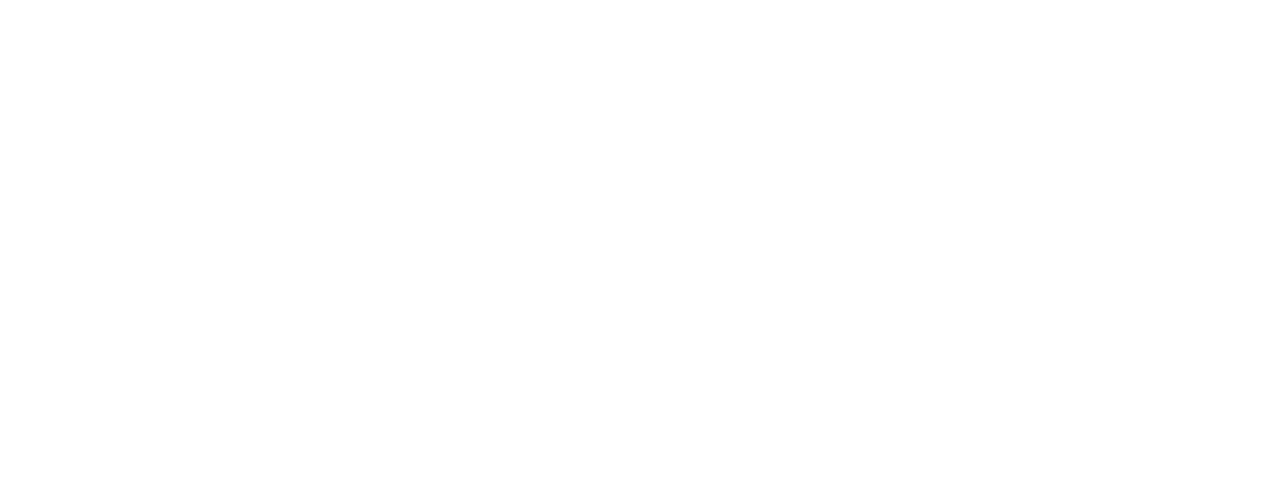
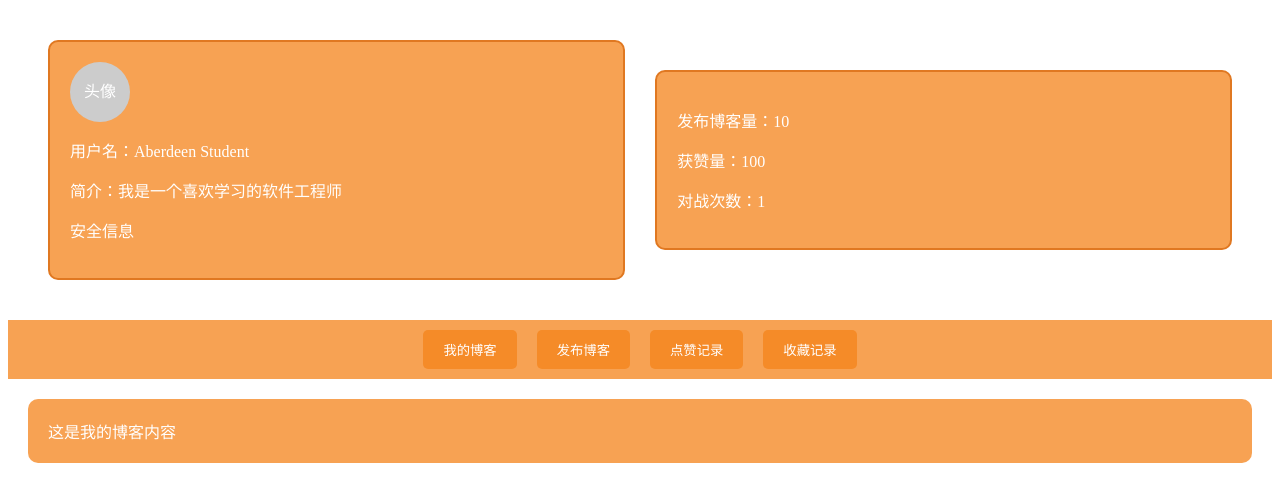
Before and after one commit to GEYETINGFENG/Software-Architecture-Project, a Vue app in the folder frontend/: page /profile in a window 1280 px wide. Before the commit this address had no page. Shown: the top 502 px of the page. Built offline with nearby package versions, Linux system fonts and the light colour scheme.

Commit message:
profile页面初始

```diff
--- a/frontend/package.json
+++ b/frontend/package.json
@@ -9,6 +9,7 @@
     "preview": "vite preview"
   },
   "dependencies": {
+    "@element-plus/icons-vue": "^2.3.1",
     "axios": "^1.7.8",
     "socket.io-client": "^4.8.1",
     "vue": "^3.5.12",
--- /dev/null
+++ b/frontend/src/views/ProfilePage.vue
@@ -0,0 +1,140 @@
+<template>
+  <div id="profile">
+    <!-- 头部信息，分为左右两个容器 -->
+    <div class="profile-section">
+      <!-- 左侧容器：头像和基本信息 -->
+      <div class="left-container">
+        <div class="avatar">头像</div>
+        <div class="profile-info">
+          <p>用户名：Aberdeen Student</p>
+          <p>简介：我是一个喜欢学习的软件工程师</p>
+          <p>安全信息</p>
+        </div>
+      </div>
+      <!-- 右侧容器：统计数据 -->
+      <div class="right-container">
+        <p>发布博客量：10</p>
+        <p>获赞量：100</p>
+        <p>对战次数：1</p>
+      </div>
+    </div>
+
+    <!-- 中间选项卡 -->
+    <div class="tabs-container">
+      <div class="tabs">
+        <button @click="setTab('myBlogs')">我的博客</button>
+        <button @click="setTab('publishBlog')">发布博客</button>
+        <button @click="setTab('likeRecords')">点赞记录</button>
+        <button @click="setTab('favorites')">收藏记录</button>
+      </div>
+    </div>
+
+    <!-- 内容展示 -->
+    <div class="content">
+      <div v-if="activeTab === 'myBlogs'">这是我的博客内容</div>
+      <div v-if="activeTab === 'publishBlog'">这是发布博客页面</div>
+      <div v-if="activeTab === 'likeRecords'">这是点赞记录页面</div>
+      <div v-if="activeTab === 'favorites'">这是收藏记录页面</div>
+    </div>
+  </div>
+</template>
+
+<script>
+export default {
+  data() {
+    return {
+      activeTab: "myBlogs", // 默认显示我的博客
+    };
+  },
+  methods: {
+    setTab(tabName) {
+      this.activeTab = tabName;
+    },
+  },
+};
+</script>
+
+<style scoped>
+/* 通用样式 */
+#app {
+  font-family: Arial, sans-serif;
+  text-align: center;
+}
+
+/* 头部信息容器样式 */
+.profile-section {
+  display: flex;
+  justify-content: space-between;
+  align-items: center;
+  padding: 20px;
+  margin: 20px;
+}
+
+.left-container{
+  width: 45%;
+  background-color: rgba(245, 139, 40, 0.8);
+  border: 2px solid #e07821;
+  border-radius: 10px;
+  padding: 20px;
+  color: white;
+}
+
+.right-container {
+  width: 45%;
+  background-color: rgba(245, 139, 40, 0.8);
+  border: 2px solid #e07821;
+  border-radius: 10px;
+  padding: 20px;
+  color: white;
+}
+
+.avatar {
+  width: 60px;
+  height: 60px;
+  background-color: #ccc;
+  border-radius: 50%;
+  text-align: center;
+  line-height: 60px;
+  margin-bottom: 10px;
+}
+
+.profile-info {
+  text-align: left;
+}
+
+/* 选项卡容器样式 */
+.tabs-container {
+  width: 100%;
+  background-color: rgba(245, 139, 40, 0.8);
+  padding: 10px 0;
+  margin-top: 20px;
+}
+
+.tabs {
+  display: flex;
+  justify-content: center;
+  gap: 20px;
+}
+
+.tabs button {
+  padding: 10px 20px;
+  background-color: #f58b28;
+  color: white;
+  border: none;
+  border-radius: 5px;
+  cursor: pointer;
+}
+
+.tabs button:hover {
+  background-color: #e07821;
+}
+
+/* 内容容器样式 */
+.content {
+  background-color: rgba(245, 139, 40, 0.8);
+  color: white;
+  padding: 20px;
+  margin: 20px;
+  border-radius: 10px;
+}
+</style>
```
Also changed, not shown: frontend/src/router/index.js (+8 -0 lines), 1 other file (tests, documents, lock files or other folders).
